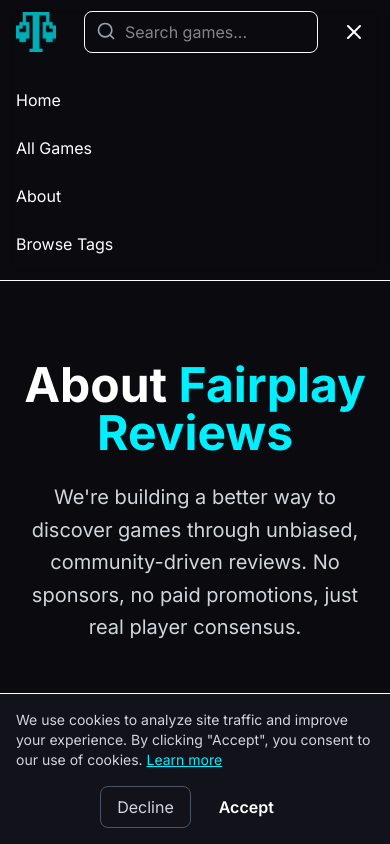
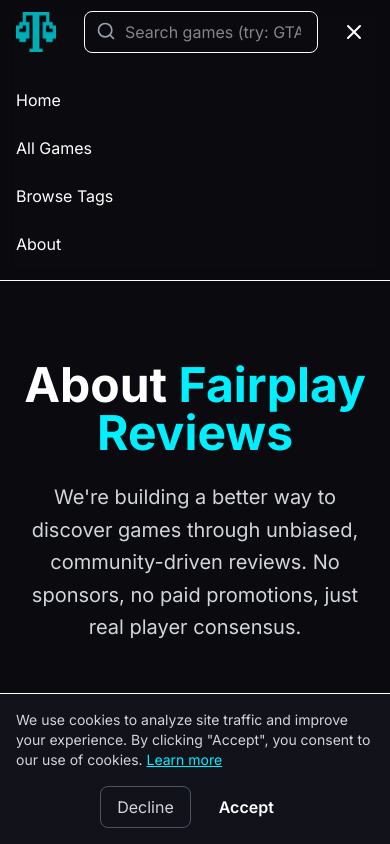
Before and after one commit to corbey08/fairplay-reviews, a Next.js app in the folder frontend/: page /about in a window 390 px wide. Both pictures are taken after a click on the button 354 px from the left and 32 px from the top of the page. Shown: the top 844 px of the page. Built offline with nearby package versions, Linux system fonts and the light colour scheme.

Commit message:
Enhance Navbar with search and dropdown features
Added search functionality with dropdown results and improved mobile navigation.

```diff
--- a/frontend/src/components/Navbar.tsx
+++ b/frontend/src/components/Navbar.tsx
@@ -1,32 +1,89 @@
 "use client";
 
-import { useState } from "react";
+import { useState, useEffect, useRef } from "react";
 import Link from "next/link";
 import { Search, Menu, X } from "lucide-react";
+
+interface SearchResult {
+  id: number;
+  name: string;
+  cover_image: string | null;
+}
 
 export default function Navbar() {
   const [isMenuOpen, setIsMenuOpen] = useState(false);
   const [searchQuery, setSearchQuery] = useState("");
+  const [searchResults, setSearchResults] = useState<SearchResult[]>([]);
+  const [showDropdown, setShowDropdown] = useState(false);
+  const searchRef = useRef<HTMLDivElement>(null);
+
+  // Debounced search
+  useEffect(() => {
+    if (searchQuery.trim().length < 2) {
+      setSearchResults([]);
+      setShowDropdown(false);
+      return;
+    }
+
+    const timer = setTimeout(async () => {
+      try {
+        const response = await fetch(
+          `${process.env.NEXT_PUBLIC_API_URL || "http://localhost:8000"}/search?q=${encodeURIComponent(searchQuery)}`
+        );
+        if (response.ok) {
+          const data = await response.json();
+          setSearchResults(data.results.slice(0, 5));
+          setShowDropdown(true);
+        }
+      } catch (error) {
+        console.error("Search error:", error);
+      }
+    }, 300); // Wait 300ms after user stops typing
+
+    return () => clearTimeout(timer);
+  }, [searchQuery]);
+
+  // Close dropdown when clicking outside
+  useEffect(() => {
+    const handleClickOutside = (event: MouseEvent) => {
+      if (searchRef.current && !searchRef.current.contains(event.target as Node)) {
+        setShowDropdown(false);
+      }
+    };
+
+    document.addEventListener("mousedown", handleClickOutside);
+    return () => document.removeEventListener("mousedown", handleClickOutside);
+  }, []);
 
   const handleSearch = (e: React.FormEvent) => {
     e.preventDefault();
     if (searchQuery.trim()) {
+      setShowDropdown(false);
       window.location.href = `/search?q=${encodeURIComponent(searchQuery)}`;
     }
+  };
+
+  const handleResultClick = () => {
+    setShowDropdown(false);
+    setSearchQuery("");
   };
 
   return (
     <nav className="sticky top-0 z-50 bg-dark-card/95 backdrop-blur-sm border-b border-neon-blue/20">
       <div className="max-w-7xl mx-auto px-4 sm:px-6 lg:px-8">
         <div className="flex items-center justify-between h-16">
+          {/* Logo */}
           <Link href="/" className="flex items-center space-x-3 group">
-            {/* Mobile logo (small) */}
             <img
               src="/images/logo.png"
               alt="Fairplay Reviews"
               className="h-10 w-10 sm:hidden group-hover:shadow-neon transition-all duration-300"
             />
-            {/* Desktop logo */}
+            <img
+              src="/images/logo.png"
+              alt="Fairplay Reviews"
+              className="h-10 w-10 hidden sm:block group-hover:shadow-neon transition-all duration-300"
+            />
             <img
               src="/images/logo-full.png"
               alt="Fairplay Reviews"
@@ -34,19 +91,50 @@
             />
           </Link>
 
-          {/* Search - always visible */}
-          <form onSubmit={handleSearch} className="flex flex-1 max-w-md mx-4 sm:mx-8">
+          {/* Search - always visible with dropdown */}
+          <div className="relative flex-1 max-w-md mx-4 sm:mx-8" ref={searchRef}>
+            <form onSubmit={handleSearch}>
               <div className="relative w-full">
                 <input
                   type="text"
                   value={searchQuery}
                   onChange={(e) => setSearchQuery(e.target.value)}
-                placeholder="Search games..."
+                  placeholder="Search games (try: GTA, Cyberpunk)..."
                   className="w-full bg-dark-bg border border-neon-blue/30 rounded-lg px-4 py-2 pl-10 focus:outline-none focus:border-neon-blue transition-colors"
                 />
                 <Search className="absolute left-3 top-2.5 text-gray-400" size={20} />
               </div>
             </form>
+
+            {/* Search Dropdown */}
+            {showDropdown && searchResults.length > 0 && (
+              <div className="absolute top-full mt-2 w-full bg-dark-card border border-neon-blue/30 rounded-lg shadow-lg overflow-hidden z-50">
+                {searchResults.map((game) => (
+                  <Link
+                    key={game.id}
+                    href={`/games/${game.id}`}
+                    onClick={handleResultClick}
+                    className="flex items-center gap-3 p-3 hover:bg-dark-hover transition-colors"
+                  >
+                    {game.cover_image ? (
+                      <img
+                        src={game.cover_image}
+                        alt={game.name}
+                        className="w-12 h-12 object-cover rounded"
+                      />
+                    ) : (
+                      <div className="w-12 h-12 bg-dark-hover rounded flex items-center justify-center text-2xl">
+                        🎮
+                      </div>
+                    )}
+                    <span className="text-sm text-gray-300 hover:text-white">
+                      {game.name}
+                    </span>
+                  </Link>
+                ))}
+              </div>
+            )}
+          </div>
 
           {/* Desktop Navigation */}
           <div className="hidden md:flex items-center space-x-6">
@@ -75,21 +163,19 @@
 
         {/* Mobile menu */}
         {isMenuOpen && (
-          <div className="md:hidden py-4 space-y-4">
-            <div className="flex flex-col space-y-2">
-              <Link href="/" className="py-2 hover:text-neon-blue transition-colors">
+          <div className="md:hidden py-4 space-y-2">
+            <Link href="/" className="block py-2 hover:text-neon-blue transition-colors">
               Home
             </Link>
-              <Link href="/games" className="py-2 hover:text-neon-blue transition-colors">
+            <Link href="/games" className="block py-2 hover:text-neon-blue transition-colors">
               All Games
             </Link>
-              <Link href="/about" className="py-2 hover:text-neon-blue transition-colors">
+            <Link href="/tags" className="block py-2 hover:text-neon-blue transition-colors">
+              Browse Tags
+            </Link>
+            <Link href="/about" className="block py-2 hover:text-neon-blue transition-colors">
               About
             </Link>
-              <Link href="/tags" className="py-2 hover:text-neon-blue transition-colors">
-                Browse Tags
-              </Link>
-            </div>
           </div>
         )}
       </div>
```
Lines whose indentation alone changed are shown as unchanged.
